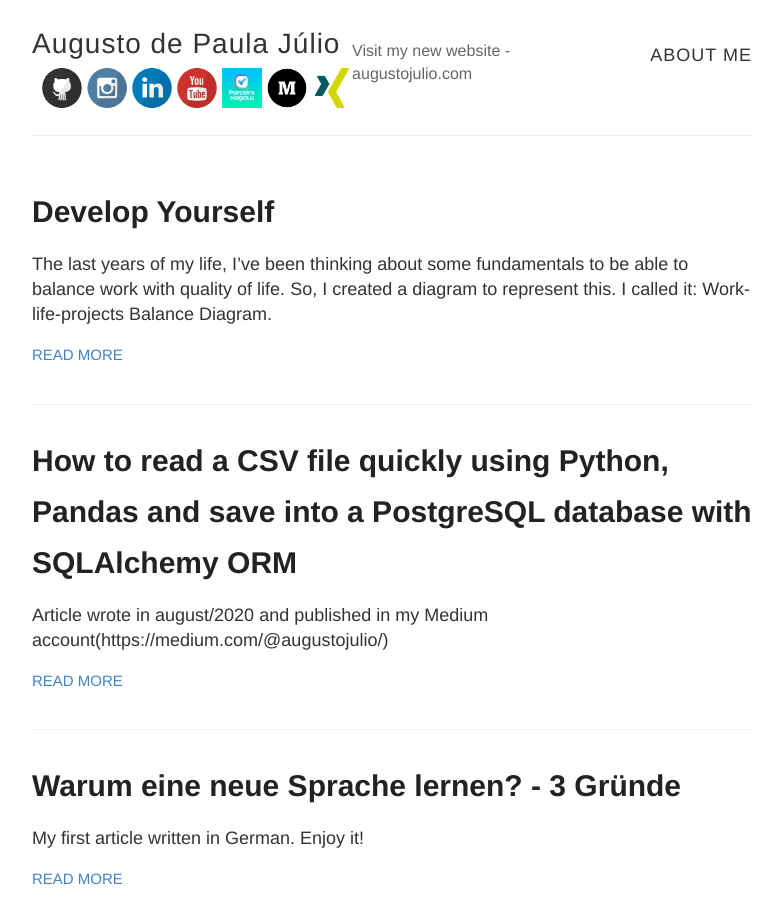
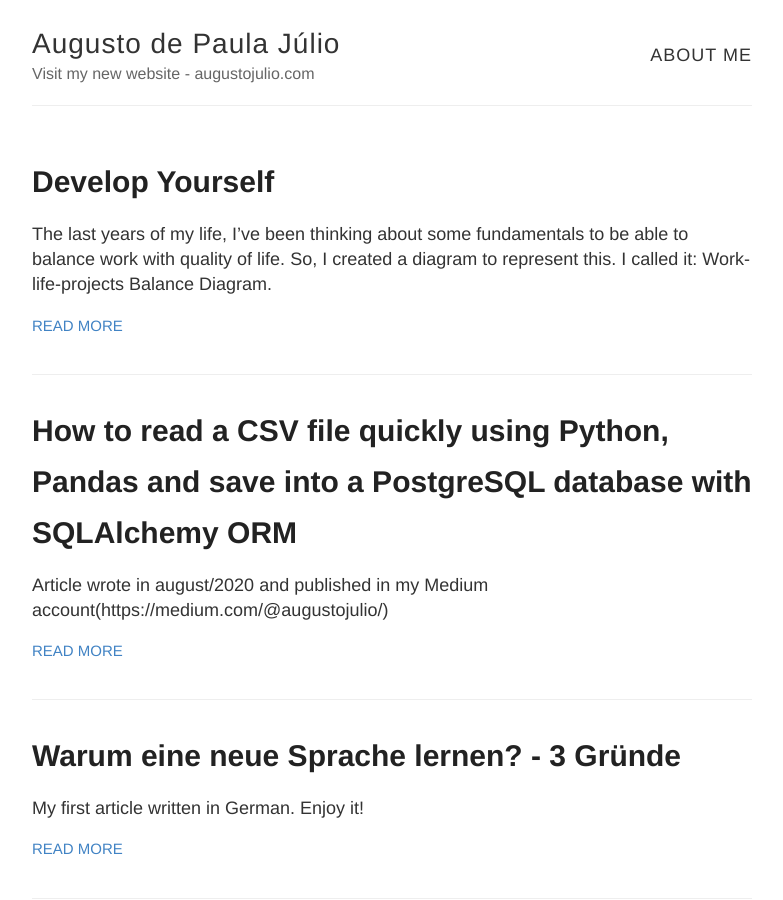
Before and after one commit to augustojulio/augustojulio.github.io, a Jekyll site: the page built from index.html, in a window 1280 px wide and 900 px high. Shown: the whole window, without its empty margins (248-1031 px from the left). Built offline with Jekyll 4.4.1, drawn with Linux system fonts in a browser that asks for light colours.

Commit message:
Remove social media svg-icons from header

```diff
--- a/_layouts/default.html
+++ b/_layouts/default.html
@@ -47,8 +47,7 @@
             <h1 class="site-name">
               <a href="{{ site.baseurl }}/">{{ site.name }}</a>
             </h1>
-            <!-- <p class="site-description">{{ site.description }}</p> -->
-            <div class="site-icons-header">{% include svg-icons.html %}</div>
+            <p class="site-description">{{ site.description }}</p>
           </div>
 
           <!-- <div class="site-icons-header">{% include svg-icons.html %}</div> -->
@@ -60,8 +59,6 @@
               <a href="{{ site.baseurl }}/about">ABOUT ME</a>
             </nav>
           </div>
-          <br />
-          <div><p class="site-description">{{ site.description }}</p></div>
         </header>
       </div>
     </div>
```
